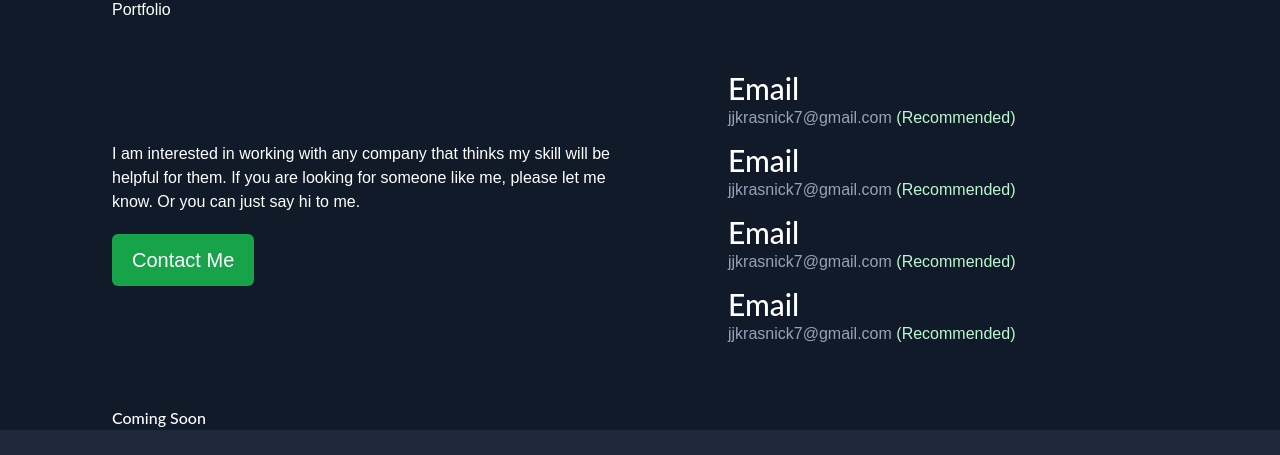
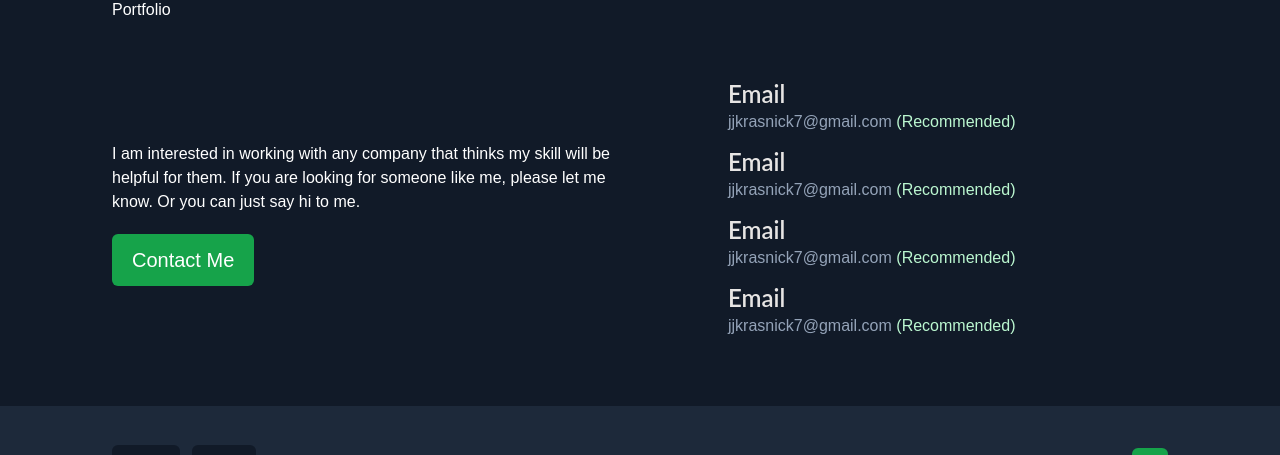
Before and after one commit to NishatFariza/jk-portfolio, a Next.js app: page / in a window 1280 px wide. Shown: the part 1222-1677 px from the top of the page. Built offline with nearby package versions, Linux system fonts and the light colour scheme.

Commit message:
wip:contact

```diff
--- a/src/components/Contact.tsx
+++ b/src/components/Contact.tsx
@@ -15,28 +15,28 @@ const Contact = () => {
       </div>
       <div className="w-5/12">
         <div className="mb-3">
-          <h4 className="text-3xl">Email</h4>
+          <h5 className="text-2xl text-stone-200 font-semibold ">Email</h5>
           <p className="text-slate-400">
             jjkrasnick7@gmail.com{" "}
             <span className="text-green-200">(Recommended)</span>
           </p>
         </div>
         <div className="mb-3">
-          <h4 className="text-3xl">Email</h4>
+          <h5 className="text-2xl text-stone-200 font-semibold">Email</h5>
           <p className="text-slate-400">
             jjkrasnick7@gmail.com{" "}
             <span className="text-green-200">(Recommended)</span>
           </p>
         </div>
         <div className="mb-3">
-          <h4 className="text-3xl">Email</h4>
+          <h5 className="text-2xl text-stone-200 font-semibold">Email</h5>
           <p className="text-slate-400">
             jjkrasnick7@gmail.com{" "}
             <span className="text-green-200">(Recommended)</span>
           </p>
         </div>
         <div className="mb-3">
-          <h4 className="text-3xl">Email</h4>
+          <h5 className="text-2xl text-stone-200 font-semibold">Email</h5>
           <p className="text-slate-400">
             jjkrasnick7@gmail.com{" "}
             <span className="text-green-200">(Recommended)</span>
--- a/src/pages/index.tsx
+++ b/src/pages/index.tsx
@@ -20,7 +20,7 @@ export default function Home() {
         <Skill />
         <Portfolio />
         <Contact />
-        <Blog />
+
       </div>
         <Footer />
     </div>
```
